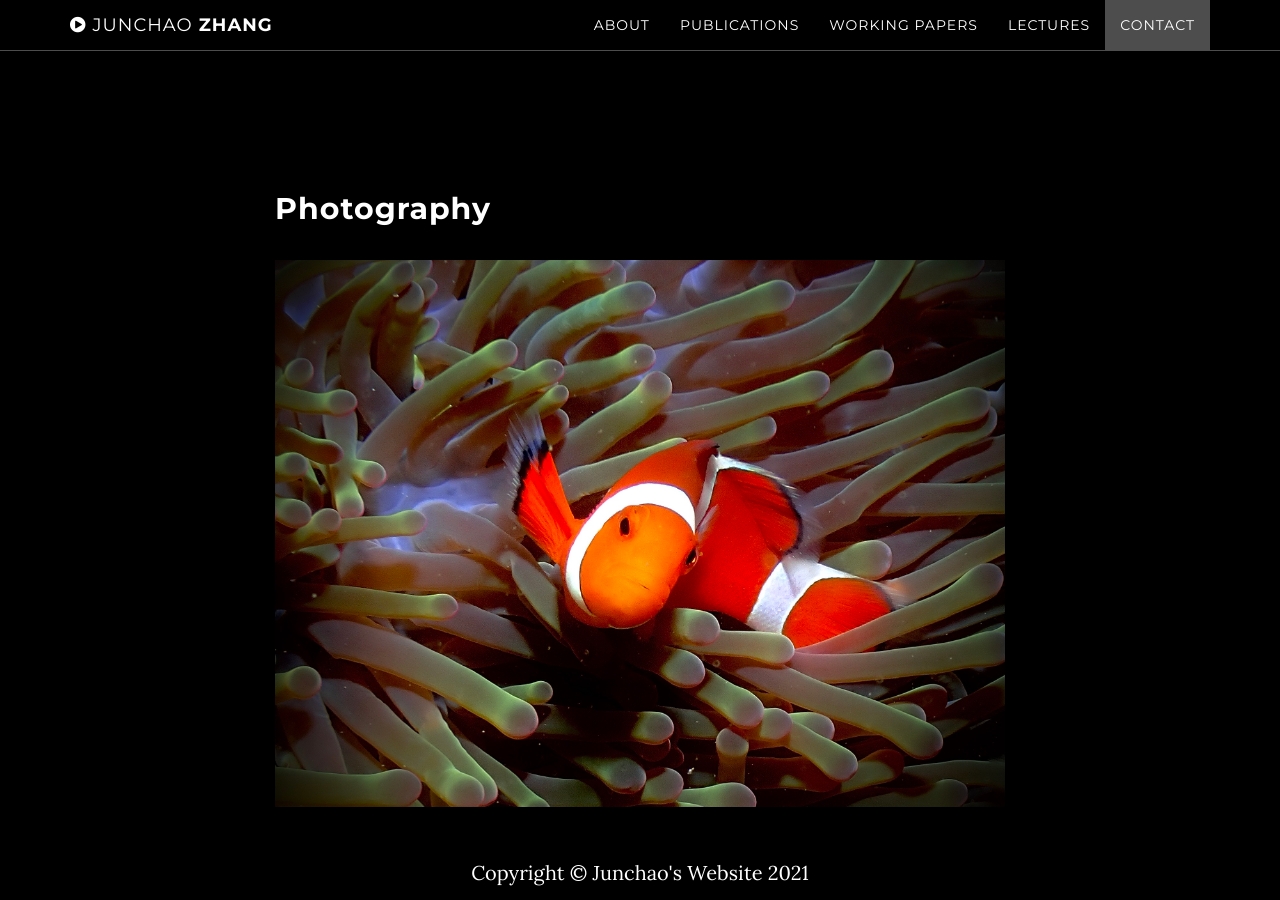
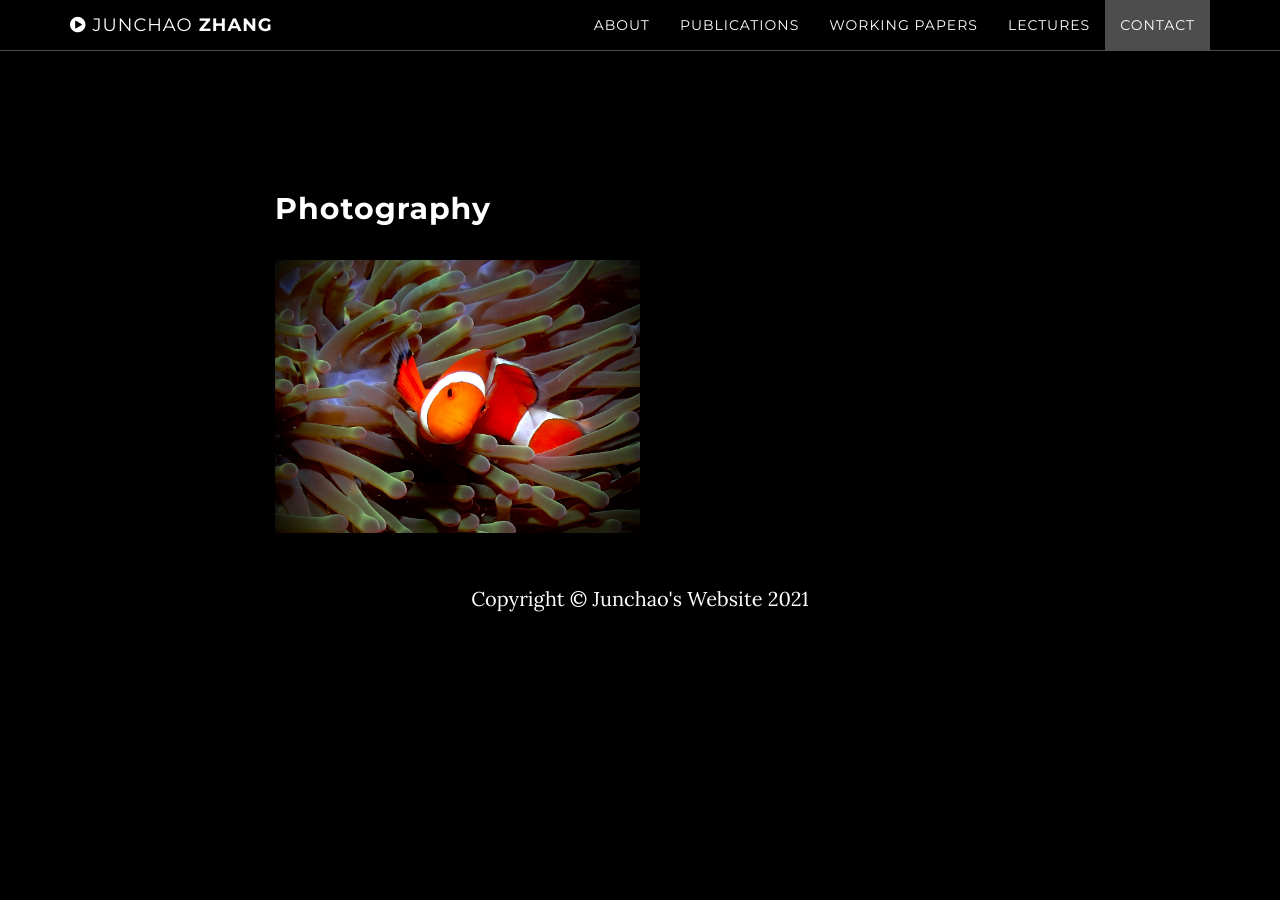
Before and after one commit to ztempest0218/ztempest0218.github.io, a Jekyll site: the page built from index.html, in a window 1280 px wide and 900 px high, scrolled down 5240 px. Built offline with Jekyll 4.4.1, drawn with Linux system fonts in a browser that asks for light colours; after the commit the page ends 5905 px from its top, so only the background shows below that.

Commit message:
Update photos.html

```diff
--- a/_includes/photos.html
+++ b/_includes/photos.html
@@ -4,7 +4,7 @@
             <div class="container">
                 <div class="col-lg-8 col-lg-offset-2">
                  <h2>Photography</h2>
-                 <img src="/img/IMG_6272.jpeg" width=100% oncontextmenu="return false;" ondragstart="return false;">
+                 <img src="/img/IMG_6272.jpeg" width=50% oncontextmenu="return false;" ondragstart="return false;">
 
             </div>
         </div>
```
